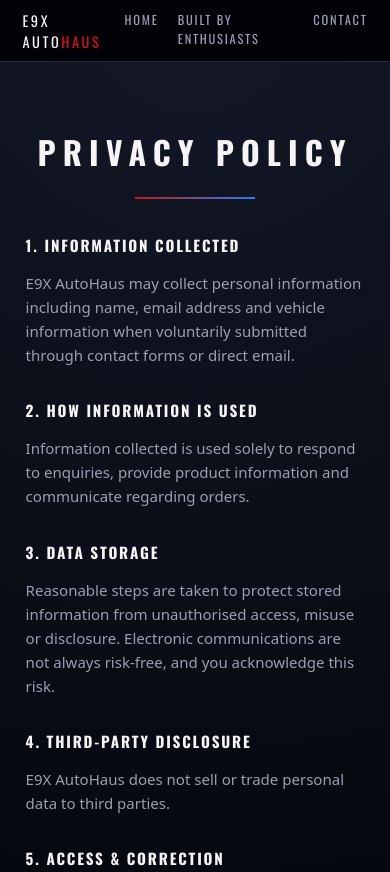
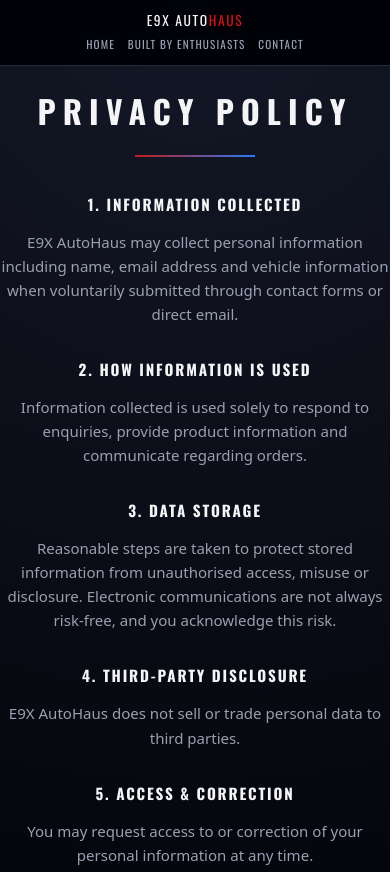
Before and after one commit to e9xautohaus/e9xautohaus-site, a plain HTML site: page privacy.html in a window 390 px wide. Shown: the top 872 px of the page. Drawn offline with nearby package versions, Linux system fonts and the light colour scheme.

Commit message:
Update privacy.html

```diff
--- a/privacy.html
+++ b/privacy.html
@@ -71,6 +71,7 @@ body {
       text-decoration: none;
       border-bottom: 1px solid transparent;
       padding-bottom: 2px;
+      transition: color 0.15s ease, border-bottom-color 0.15s ease;
     }
 
     .nav-links a:hover {
@@ -78,10 +79,43 @@ body {
       border-bottom-color: var(--accent-red);
     }
 
+    /* Mobile header fix */
+    @media (max-width: 600px) {
+      .nav-inner {
+        flex-direction: column;
+        align-items: center;
+        gap: 0.4rem;
+      }
+
+      .nav-brand {
+        font-size: 0.85rem;
+        letter-spacing: 0.12em;
+        text-align: center;
+        white-space: nowrap;
+      }
+
+      .nav-links {
+        flex-wrap: wrap;
+        justify-content: center;
+        gap: 0.8rem;
+        font-size: 0.7rem;
+        letter-spacing: 0.1em;
+      }
+    }
+
+    main {
+      flex: 1;
+      display: flex;
+      align-items: center;
+      justify-content: center;
+      padding: 2.4rem 1.4rem;
+    }
+
     .wrap {
+      width: 100%;
       max-width: var(--max-width);
-  margin: auto;
-  padding: 2.8rem 1.6rem 2rem;
+      margin: 0 auto;
+      text-align: center;
     }
 
 h1 {
```
Lines whose indentation alone changed are shown as unchanged.
